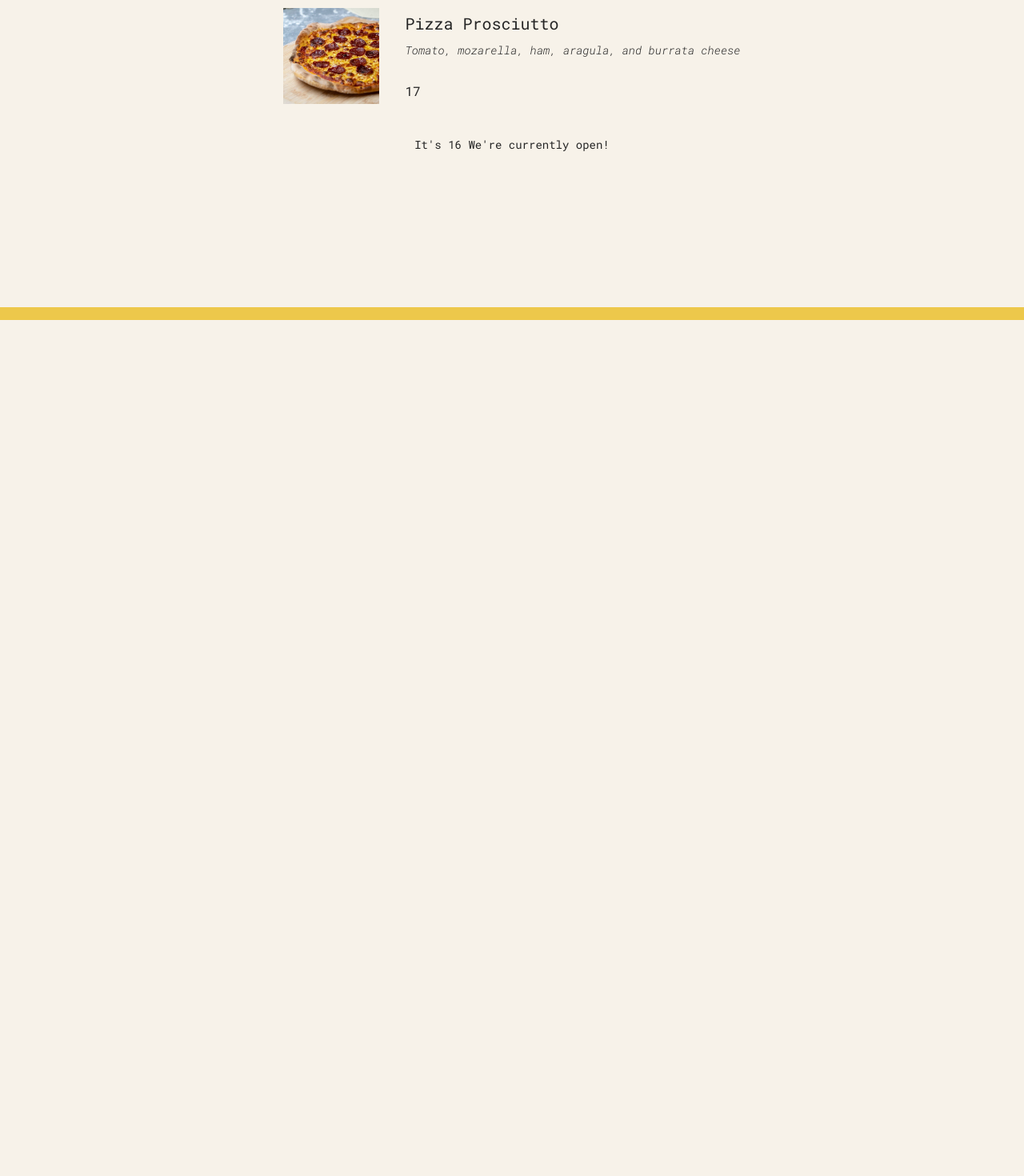
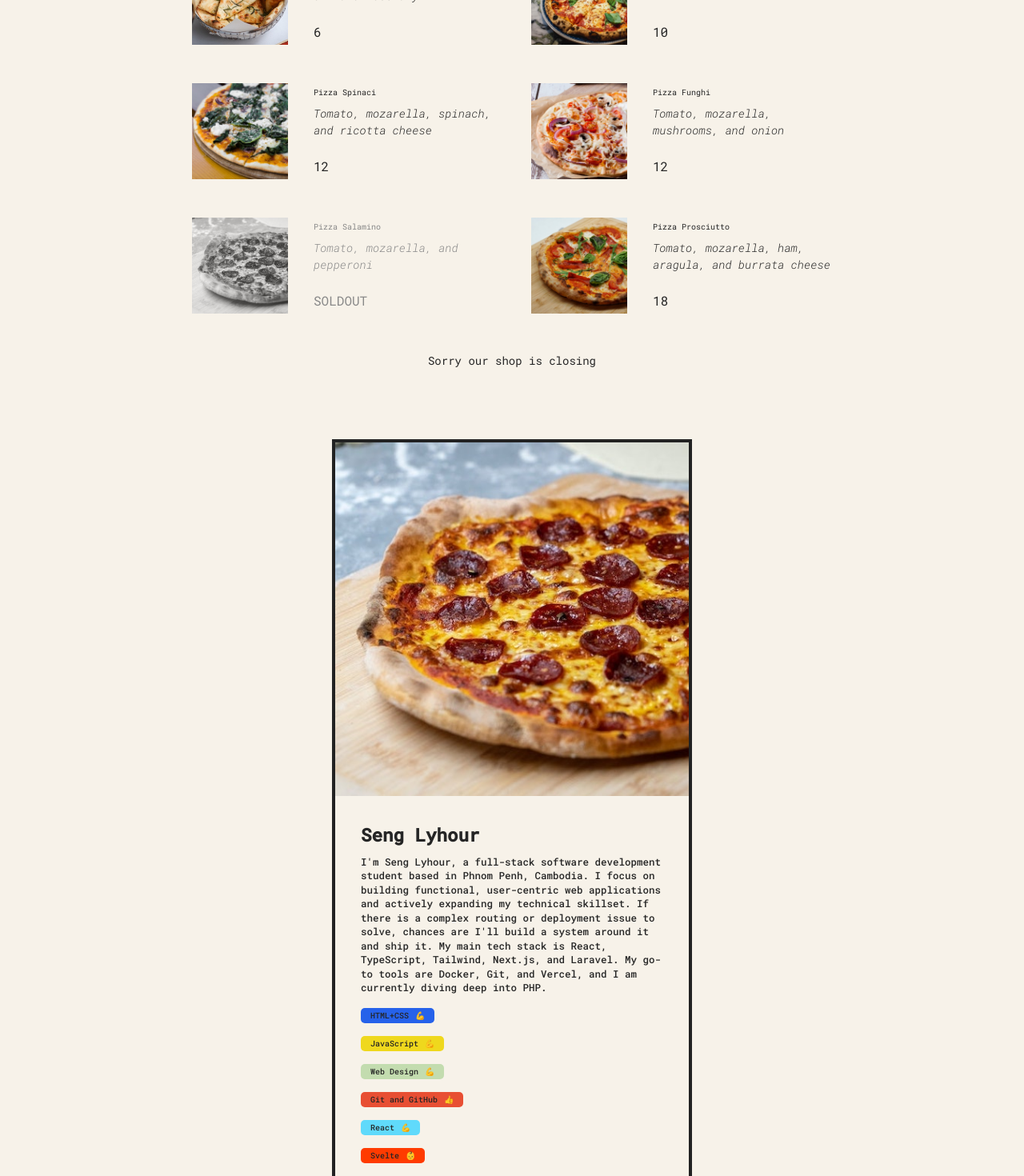
Before and after one commit to 1yhour/react-process, a React (Vite) app: page / in a window 1280 px wide. Shown: the part 400-1870 px from the top of the page at 80% size. Before the commit the page ends 800 px from the top, so only its background shows below. Built offline with nearby package versions, Linux system fonts and the light colour scheme.

Commit message:
feat: improve profile card and add more skills

```diff
--- a/index.html
+++ b/index.html
@@ -4,7 +4,7 @@
     <meta charset="UTF-8" />
     <link rel="icon" type="image/svg+xml" href="/favicon.svg" />
     <meta name="viewport" content="width=device-width, initial-scale=1.0" />
-    <title>reactlearningprocess</title>
+    <title>First React Pizza App</title>
   </head>
   <body>
     <div id="root"></div>
--- a/src/App.jsx
+++ b/src/App.jsx
@@ -42,30 +42,134 @@ const pizzaData = [
     soldOut: false,
   },
 ];
+const profileData = [
+  {
+    name: "Seng Lyhour",
+    bio: `I'm Seng Lyhour, a full-stack software development student based in Phnom Penh, Cambodia.
+        I focus on building functional, user-centric web applications and actively expanding my technical skillset.
+        If there is a complex routing or deployment issue to solve, chances are I'll build a system around it and ship it.
+        My main tech stack is React, TypeScript, Tailwind, Next.js, and Laravel. My go-to tools are Docker, Git, and Vercel, and I am currently diving deep into PHP.`,
+  },
+];
 
+const skills = [
+  {
+    skill: "HTML+CSS",
+    level: "advanced",
+    color: "#2662EA",
+  },
+  {
+    skill: "JavaScript",
+    level: "advanced",
+    color: "#EFD81D",
+  },
+  {
+    skill: "Web Design",
+    level: "advanced",
+    color: "#C3DCAF",
+  },
+  {
+    skill: "Git and GitHub",
+    level: "intermediate",
+    color: "#E84F33",
+  },
+  {
+    skill: "React",
+    level: "advanced",
+    color: "#60DAFB",
+  },
+  {
+    skill: "Svelte",
+    level: "beginner",
+    color: "#FF3B00",
+  },
+];
 export default function App() {
+  const pizzas = pizzaData;
+  // const pizzas = [];
+  const numPizzas = pizzas.length;
   return (
-    <div className="menu">
-      <h2>Our Menu</h2>
+    <div className="container">
       <Header />
-      <Menu
-        name="Pizza Prosciutto"
-        ingredients="Tomato, mozarella, ham, aragula, and burrata cheese"
-        price={12}
-        photoName="pizzas/prosciutto.jpg"
-      />
-      <Menu
-        name="Pizza Prosciutto"
-        ingredients="Tomato, mozarella, ham, aragula, and burrata cheese"
-        price={12}
-        photoName="pizzas/salamino.jpg"
-      />
+      <h2 className="text-2xl border-t border-b py-2">Our Menu</h2>
+
+      {numPizzas > 0 ? (
+        <>
+          <p className="text-4xl">
+            Authentic italian cuisine. 6 creative dishes to choose from. All
+            from our stone oven, organic, all delicious
+          </p>
+          <ul className="pizzas">
+            {pizzaData.map((pizzaData) => (
+              <li className={`pizza ${pizzaData.soldOut ? "sold-out" : ""}`}>
+                <img src={pizzaData.photoName} alt={pizzaData.name} />
+                <div>
+                  <h2>{pizzaData.name}</h2>
+                  <p>{pizzaData.ingredients}</p>
+                  <span>{pizzaData.soldOut ? "SOLDOUT" : pizzaData.price}</span>
+                </div>
+              </li>
+            ))}
+          </ul>
+        </>
+      ) : (
+        <p>We're still working on our menu. Please come back later.</p>
+      )}
 
       <Footer />
+
+      <div className="card">
+        <Avator photoName="pizzas/salamino.jpg" name="Pizza Prosciutto" />
+        <div className="data">
+          <Intro />
+          <Skillslist />
+        </div>
+      </div>
     </div>
   );
 }
-
+function Avator({ photoName, name }) {
+  return (
+    <div>
+      <img src={photoName} alt={name} />
+    </div>
+  );
+}
+function Skillslist() {
+  return (
+    <div>
+      {skills.map(({ skill, color, level }) => (
+        <div className="skill-list">
+          <Skill skill={skill} color={color} level={level} />
+        </div>
+      ))}
+    </div>
+  );
+}
+function Skill({ skill, color, level }) {
+  return (
+    <div className="skill" style={{ background: color }}>
+      <span>{skill}</span>
+      <span>
+        {level === "beginner" && "👶"}
+        {level === "intermediate" && "👍"}
+        {level === "advanced" && "💪"}
+      </span>
+    </div>
+  );
+}
+function Intro() {
+  return (
+    <div>
+      {profileData.map(({ name, bio }) => (
+        <div>
+          <h2 className="text-4xl font-bold py-5">{name}</h2>
+          <p className="text-xl font-medium">{bio}</p>
+        </div>
+      ))}
+    </div>
+  );
+}
 function Header() {
   return (
     <header className="header">
@@ -73,29 +177,28 @@ function Header() {
     </header>
   );
 }
-function Menu(props) {
+
+function Footer() {
+  const hour = new Date().getHours();
+  const openHour = 20;
+  const closeHour = 22;
+  const isOpen = hour >= openHour && hour <= closeHour;
   return (
-    <div className="pizza">
-      <img src={props.photoName} alt={name} />
-      <div>
-        <h3>{props.name}</h3>
-        <p>{props.ingredients}</p>
-        <span>{props.price + 5}</span>
-      </div>
+    <footer className="footer">
+      {isOpen ? (
+        <Order openHours={openHour} />
+      ) : (
+        <h2>Sorry our shop is closing</h2>
+      )}
+    </footer>
+  );
+}
+
+function Order({ openHours }) {
+  return (
+    <div className="order">
+      <h2>We are opening at {openHours}:00</h2>
+      <button className="btn">Order now</button>
     </div>
   );
 }
-
-function Footer() {
-  const hour = new Date().getHours();
-  return (
-    <footer className="footer">
-      <p>
-        <span>It's {hour}</span>{" "}
-        {hour >= 12 && hour < 22
-          ? "We're currently open!"
-          : "We're currently closed!"}
-      </p>
-    </footer>
-  );
-}
--- a/src/index.css
+++ b/src/index.css
@@ -1,10 +1,5 @@
 @import url('https://fonts.googleapis.com/css2?family=Roboto+Mono:ital,wght@0,300;0,400;0,500;1,300&display=swap');
 @import 'tailwindcss';
-* {
-  margin: 0;
-  padding: 0;
-  box-sizing: border-box;
-}
 
 html {
   font-size: 62.5%;
@@ -177,7 +172,43 @@ body {
 .btn:hover {
   background-color: #e9bb24;
 }
+.card {
+  width: 450px;
+  margin: 40px;
+  border: 4px solid #222;
+}
 
+.card::after {
+  content: "";
+  display: block;
+}
+
+.avatar {
+  width: 100%;
+  display: block;
+}
+
+.data {
+  padding: 32px;
+  padding-top: 24px;
+}
+
+.skill-list {
+  list-style: none;
+  display: flex;
+  flex-wrap: wrap;
+  gap: 8px;
+  margin-top: 16px;
+}
+
+.skill {
+  padding: 2px 12px;
+  border-radius: 5px;
+  display: flex;
+  align-items: center;
+  gap: 8px;
+  font-weight: 500;
+}
 /*
 SPACING SYSTEM (px)
 2 / 4 / 8 / 12 / 16 / 24 / 32 / 40 / 48 / 64 / 80 / 96 / 128
```
